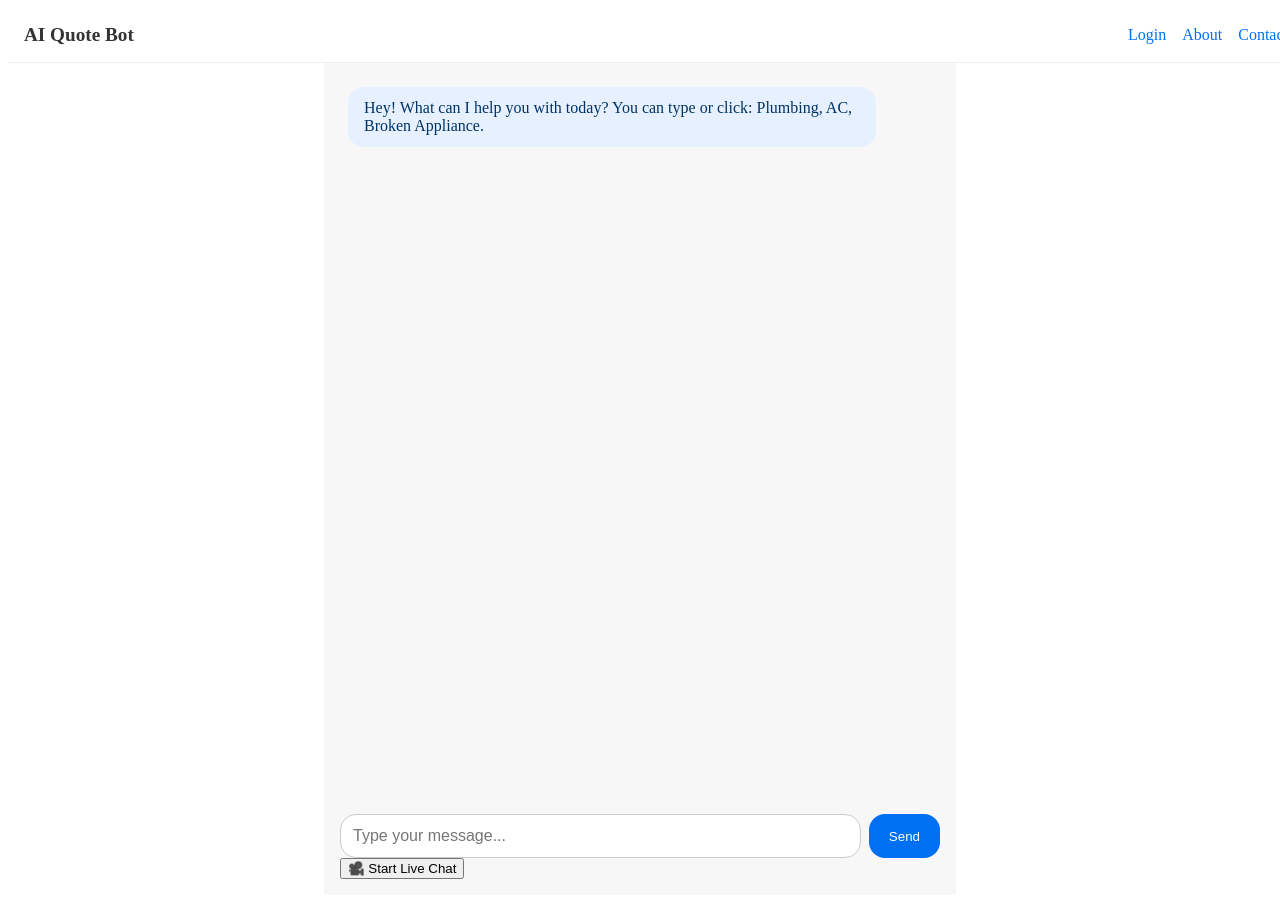
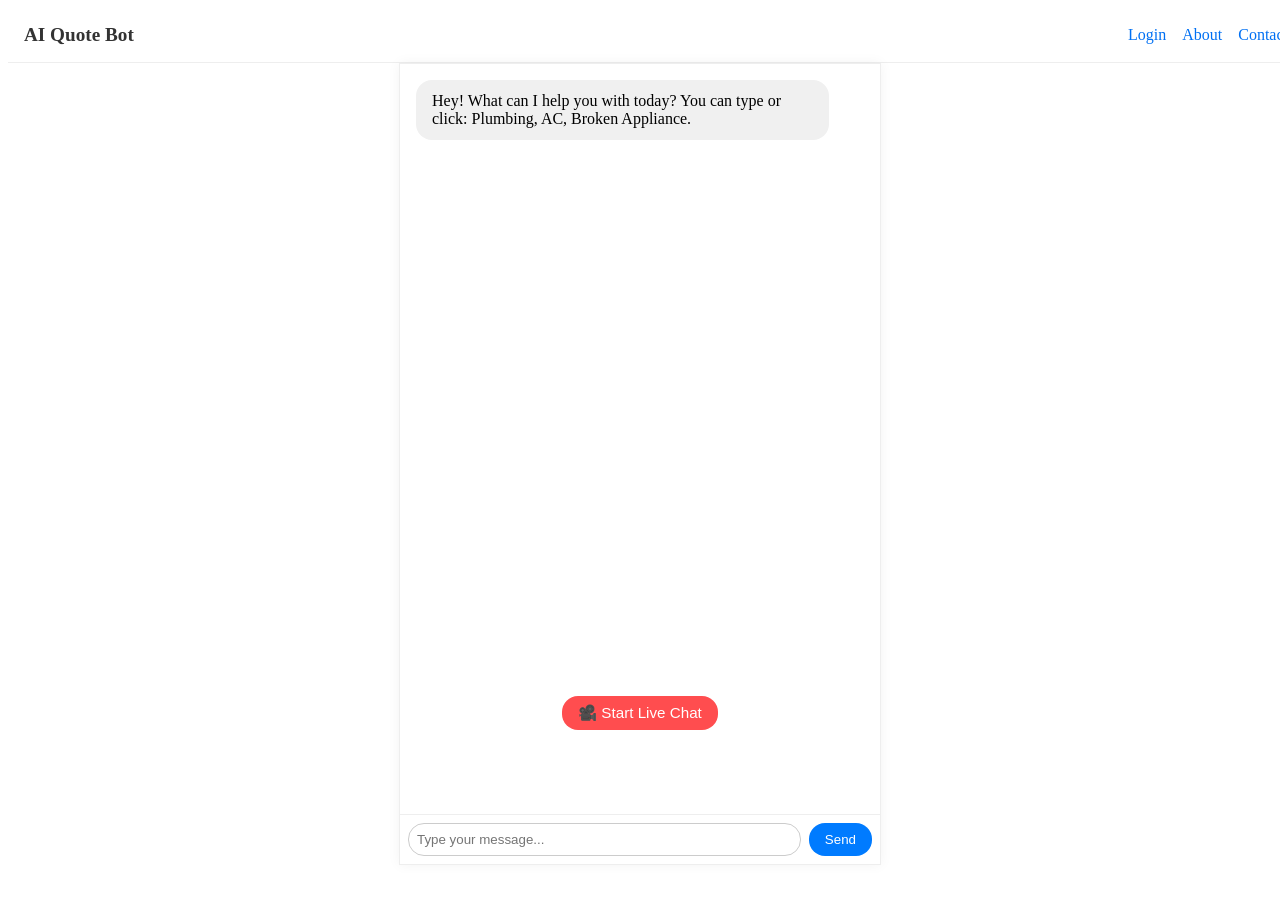
Before and after one commit to brokendished/take4, a Next.js app: page / in a window 1280 px wide. Shown: the top 903 px of the page. After the commit the page ends 873 px from the top, so only its background shows below. Built offline with nearby package versions, Linux system fonts and the light colour scheme.

Commit message:
Update ChatbotChat.module.css

```diff
--- a/styles/ChatbotChat.module.css
+++ b/styles/ChatbotChat.module.css
@@ -1,58 +1,99 @@
 .chatContainer {
-  max-width: 600px;
-  margin: 0 auto;
-  padding: 1rem;
   display: flex;
   flex-direction: column;
   height: 100vh;
-  background: #f7f7f7;
+  max-width: 480px;
+  margin: 0 auto;
+  background: #fff;
+  border: 1px solid #eee;
+  box-shadow: 0 0 12px rgba(0, 0, 0, 0.05);
+  overflow: hidden;
 }
 
 .messages {
   flex: 1;
+  padding: 1rem;
   overflow-y: auto;
-  padding: 0.5rem;
-  margin-bottom: 1rem;
+  display: flex;
+  flex-direction: column;
+  gap: 0.75rem;
 }
 
 .botMsg {
-  background: #e6f0ff;
-  color: #003366;
+  background: #f0f0f0;
   padding: 0.75rem 1rem;
   border-radius: 1rem;
-  margin-bottom: 0.5rem;
+  max-width: 85%;
   align-self: flex-start;
-  max-width: 85%;
 }
 
 .userMsg {
-  background: #d1ffd6;
-  color: #003300;
+  background: #007bff;
+  color: white;
   padding: 0.75rem 1rem;
   border-radius: 1rem;
-  margin-bottom: 0.5rem;
+  max-width: 85%;
   align-self: flex-end;
-  max-width: 85%;
 }
 
 .inputArea {
   display: flex;
-  gap: 0.5rem;
+  border-top: 1px solid #eee;
+  padding: 0.5rem;
+  background: white;
+  position: sticky;
+  bottom: 0;
 }
 
 .inputArea input {
   flex: 1;
-  padding: 0.75rem;
+  padding: 0.5rem;
+  border-radius: 1rem;
   border: 1px solid #ccc;
-  border-radius: 1rem;
-  font-size: 1rem;
+  margin-right: 0.5rem;
 }
 
 .inputArea button {
-  padding: 0.75rem 1.25rem;
+  background: #007bff;
+  color: white;
   border: none;
-  background: #0070f3;
-  color: white;
+  padding: 0.5rem 1rem;
   border-radius: 1rem;
   cursor: pointer;
 }
+
+.liveButtonWrapper {
+  position: fixed;
+  bottom: 70px;
+  width: 100%;
+  max-width: 480px;
+  text-align: center;
+}
+
+.liveButton {
+  margin: 0 auto;
+  padding: 0.5rem 1rem;
+  background: #ff4d4f;
+  color: white;
+  border: none;
+  border-radius: 1rem;
+  font-size: 0.95rem;
+  cursor: pointer;
+}
+
+.videoWrapper {
+  margin-top: 1rem;
+  text-align: center;
+}
+
+.videoPreview {
+  width: 100%;
+  max-width: 320px;
+  border-radius: 1rem;
+}
+
+.videoNote {
+  font-size: 0.9rem;
+  color: #666;
+  margin-top: 0.25rem;
+}
```
